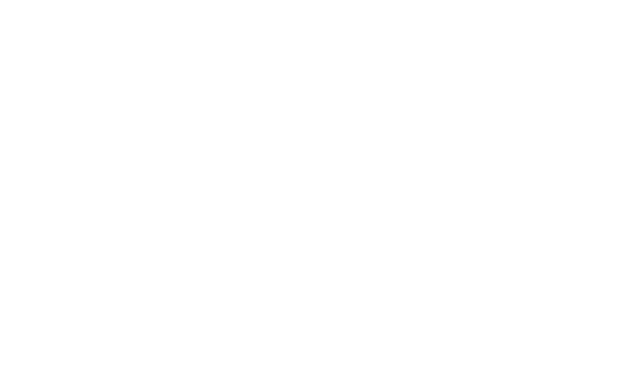
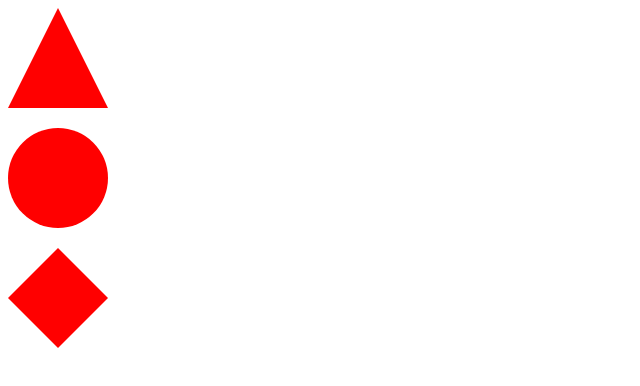
Before and after one commit to Staysikkkk/Laboratory1, a plain HTML site: page index.html in a window 1280 px wide. Shown: the whole page, without its empty margins (0-640 px from the left). Drawn offline with Linux system fonts and the light colour scheme.

Commit message:
Add files via upload

```diff
--- a/index.html
+++ b/index.html
@@ -5,8 +5,11 @@
     <meta http-equiv="X-UA-Compatible" content="IE=edge">
     <meta name="viewport" content="width=device-width, initial-scale=1.0">
     <title>Document</title>
+    <link rel="stylesheet" href="style.css">
 </head>
 <body>
-
+    <div class="triangle-up"></div>
+    <div class="circle"></div>
+    <div class="romb"></div>
 </body>
 </html>
--- /dev/null
+++ b/style.css
@@ -0,0 +1,38 @@
+.triangle-up {
+	width: 0;
+	height: 0;
+	border-left: 50px solid transparent;
+	border-right: 50px solid transparent;
+	border-bottom: 100px solid red;
+}
+
+.circle {
+    margin-top: 20px;
+	width: 100px;
+	height: 100px;
+	background: red;
+	-moz-border-radius: 50px;
+	-webkit-border-radius: 50px;
+	border-radius: 50px;
+}
+
+.romb {
+    margin-top: 20px;
+    width: 0;
+    height: 0;
+    border: 50px solid transparent;
+    border-bottom-color: red;
+    position: relative;
+    top: -50px;
+    }
+
+.romb:after {
+    content: "";
+    width: 0;
+    height: 0;
+    position: absolute;
+    left: -50px;
+    top: 50px;
+    border: 50px solid transparent;
+    border-top-color: red;
+    }
```
